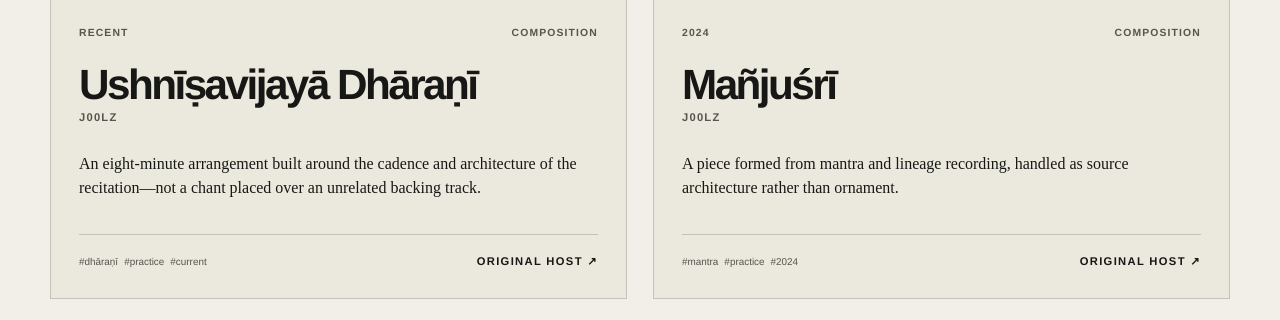
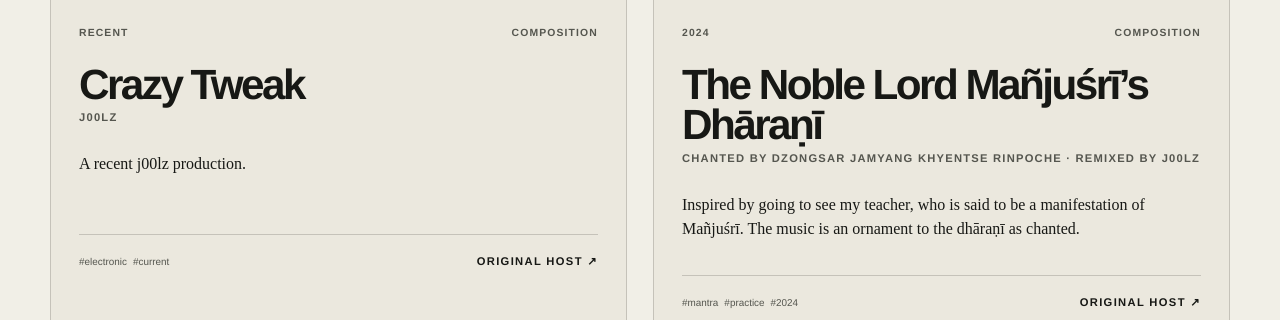
Before and after one commit to justjoolz/justjoolz.github.io, a website built with Vite: page music/index.html in a window 1280 px wide. Shown: the part 1182-1502 px from the top of the page. Built offline with nearby package versions, Linux system fonts and the light colour scheme; grey boxes are pictures that could not be loaded.

Commit message:
Correct track titles: Crazy Tweak and Mañjuśrī's Dhāraṇī with chant credit
Co-Authored-By: Claude Fable 5 <noreply@anthropic.com>

```diff
--- a/music/index.html
+++ b/music/index.html
@@ -54,7 +54,7 @@
           <a href="https://www.youtube.com/watch?v=0pRLrkRRSy8">Stylin’ ft. Cutty Ranks — YouTube</a>
           <a href="https://www.mixcloud.com/Hedstate/freedom-mix/">Freedom Mix — Mixcloud</a>
           <a href="https://www.youtube.com/watch?v=Y9hCj8nVGVQ">Mañjuśrī — YouTube</a>
-          <a href="https://www.youtube.com/watch?v=YJuetu91-eY">Ushnīṣavijayā Dhāraṇī — YouTube</a>
+          <a href="https://www.youtube.com/watch?v=YJuetu91-eY">Crazy Tweak — YouTube</a>
         </div>
       </section>
     </main>
--- a/public/content/music.json
+++ b/public/content/music.json
@@ -1,25 +1,25 @@
 [
   {
-    "id": "ushnisavijaya",
-    "title": "Ushnīṣavijayā Dhāraṇī",
+    "id": "crazy-tweak",
+    "title": "Crazy Tweak",
     "artist": "j00lz",
     "year": "Recent",
     "type": "Composition",
     "group": "current",
-    "note": "An eight-minute arrangement built around the cadence and architecture of the recitation—not a chant placed over an unrelated backing track.",
+    "note": "A recent j00lz production.",
     "embed": "https://www.youtube-nocookie.com/embed/YJuetu91-eY?autoplay=1",
     "link": "https://www.youtube.com/watch?v=YJuetu91-eY",
     "image": "https://i.ytimg.com/vi/YJuetu91-eY/maxresdefault.jpg",
-    "tags": ["dhāraṇī", "practice", "current"]
+    "tags": ["electronic", "current"]
   },
   {
     "id": "manjusri",
-    "title": "Mañjuśrī",
-    "artist": "j00lz",
+    "title": "The Noble Lord Mañjuśrī’s Dhāraṇī",
+    "artist": "Chanted by Dzongsar Jamyang Khyentse Rinpoche · remixed by j00lz",
     "year": "2024",
     "type": "Composition",
     "group": "current",
-    "note": "A piece formed from mantra and lineage recording, handled as source architecture rather than ornament.",
+    "note": "Inspired by going to see my teacher, who is said to be a manifestation of Mañjuśrī. The music is an ornament to the dhāraṇī as chanted.",
     "embed": "https://www.youtube-nocookie.com/embed/Y9hCj8nVGVQ?autoplay=1",
     "link": "https://www.youtube.com/watch?v=Y9hCj8nVGVQ",
     "image": "https://i.ytimg.com/vi/Y9hCj8nVGVQ/maxresdefault.jpg",
```
Also changed, not shown: story/index.html (+1 -1 lines).
